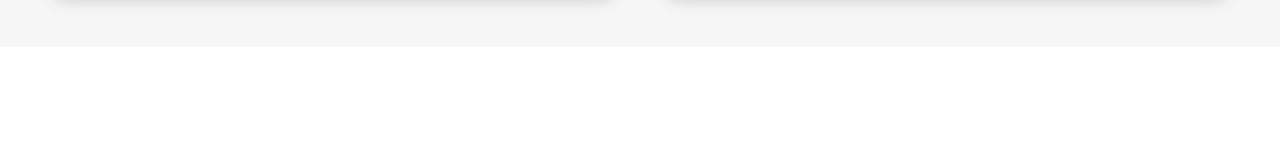
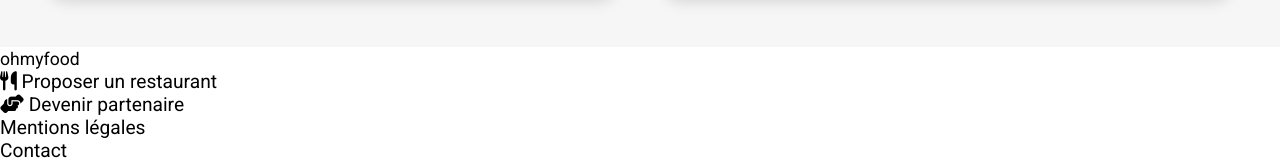
Before and after one commit to MargotFF/MargotFessard_3_23042021, a website: page index.html in a window 1280 px wide. Shown: the part 1430-1592 px from the top of the page. Before the commit the page ends 1477 px from the top, so only its background shows below. Drawn offline with Linux system fonts and the light colour scheme; a web font is replaced by a local one.

Commit message:
HTML homepage: footer

```diff
--- a/index.html
+++ b/index.html
@@ -110,8 +110,20 @@
         </section>
 
         <!-- FOOTER -->
-        <footer>
-
+        <footer class="footer">
+            <span class="footer__logo">ohmyfood</span>
+            <ul class="footer__list">
+                <li class="footer__link">
+                    <i class="fas fa-utensils"></i>
+                    Proposer un restaurant
+                </li>
+                <li class="footer__link">
+                    <i class="fas fa-hands-helping"></i>
+                    Devenir partenaire
+                </li>
+                <li class="footer__link">Mentions légales</li>
+                <li class="footer__link">Contact</li>
+            </ul>
         </footer>
 
     </body>
```
